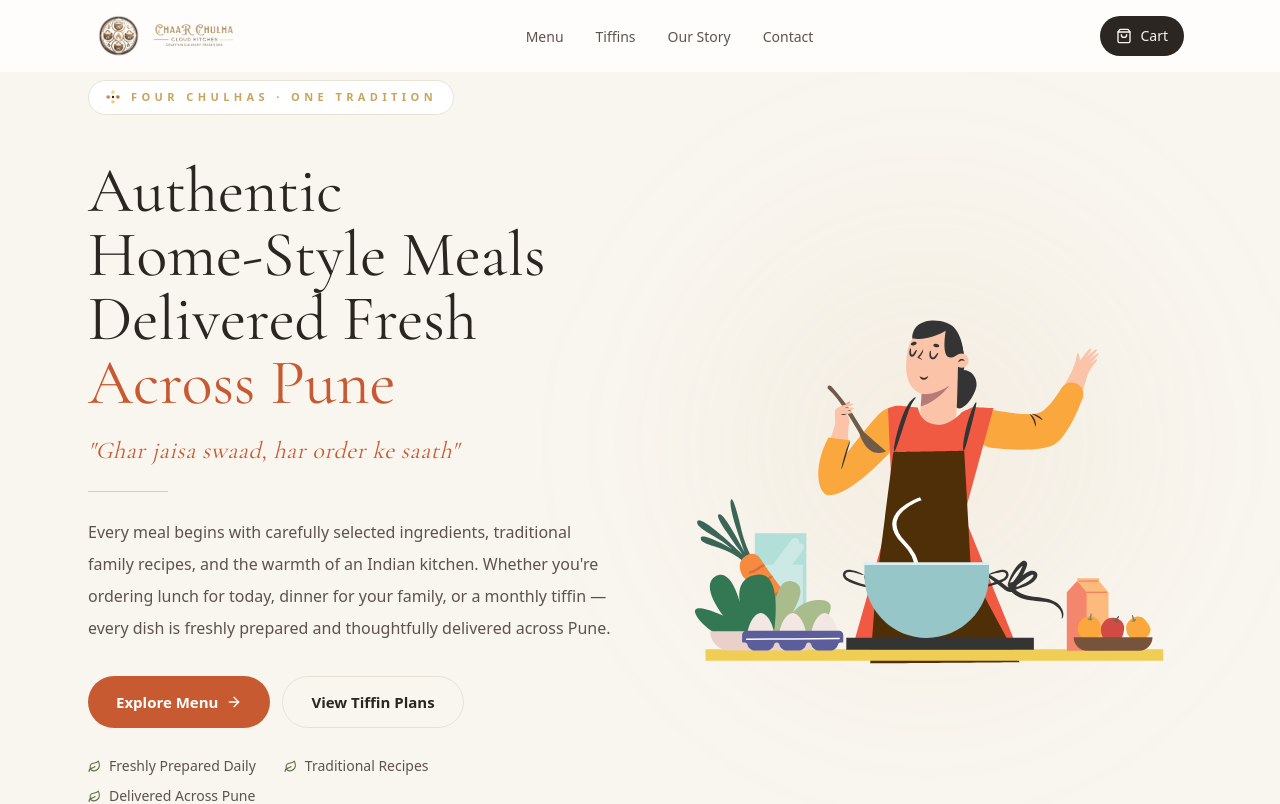
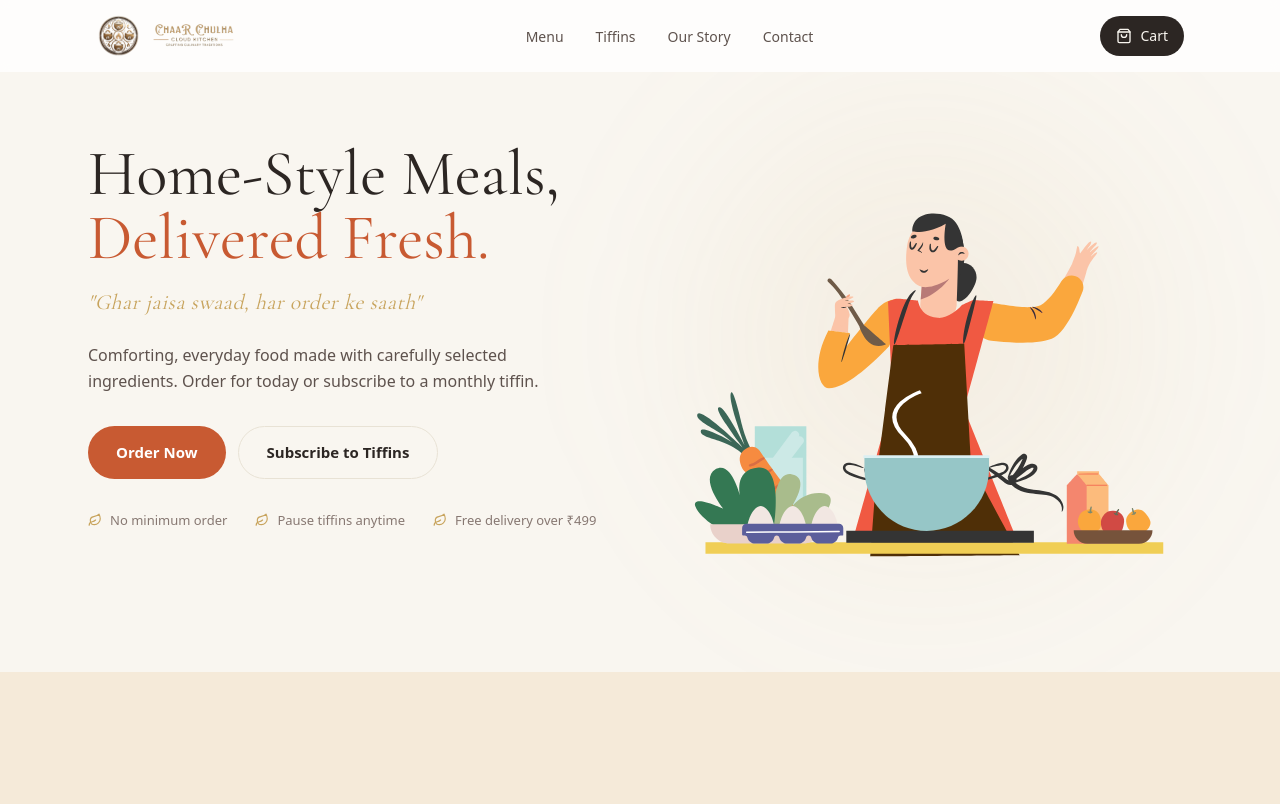
Before and after one commit to IshitaSrivastava23/ChaarChulha, a Next.js app: page / in a window 1280 px wide. Shown: the top 804 px of the page. Built offline with nearby package versions, Linux system fonts and the light colour scheme.

Commit message:
feat: add Hero component and include UPI QR code asset

```diff
--- a/components/Hero.tsx
+++ b/components/Hero.tsx
@@ -1,7 +1,6 @@
 "use client";
 
-import { ArrowRight, Leaf } from "lucide-react";
-import { ChulhaMark } from "./ChulhaMark";
+import { Leaf } from "lucide-react";
 import Image from "next/image";
 
 export function Hero() {
@@ -16,54 +15,27 @@ export function Hero() {
         {/* ── LEFT COPY ── */}
         <div className="animate-slideUp">
 
-          {/* Eyebrow badge */}
-          <div
-            className="mb-7 inline-flex items-center gap-2.5 rounded-full px-4 py-2"
-            style={{ border: "1px solid #E8E2D5", backgroundColor: "#FFFFFF" }}
-          >
-            <ChulhaMark className="h-4 w-4" animate />
-            <span
-              className="font-body text-[11px] font-semibold uppercase"
-              style={{ letterSpacing: "0.4em", color: "#C8A45D" }}
-            >
-              Four Chulhas · One Tradition
-            </span>
-          </div>
-
           {/* Main heading */}
           <h2
-            className="mt-4 font-display text-5xl leading-[1.05] sm:text-6xl md:text-[4rem]"
+            className="font-display text-5xl leading-[1.1] sm:text-6xl md:text-[4rem]"
             style={{ color: "#2C2623" }}
           >
-            Authentic
+            Home-Style Meals,
             <br />
-            Home-Style Meals
-            <br />
-            Delivered Fresh
-            <span style={{ color: "#C85A32" }}> Across Pune</span>
+            <span style={{ color: "#C85A32" }}>Delivered Fresh.</span>
           </h2>
 
           {/* Tagline */}
-          <p className="mt-5 font-display text-2xl italic tracking-wide" style={{ color: "#C85A32" }}>
+          <p className="mt-4 font-display text-[1.35rem] italic tracking-wide" style={{ color: "#C8A45D" }}>
             "Ghar jaisa swaad, har order ke saath"
           </p>
 
-          {/* Thin rule */}
-          <div
-            className="mt-6 h-px w-20"
-            style={{ backgroundColor: "#C8A45D", opacity: 0.5 }}
-          />
-
           {/* Description */}
           <p
-            className="mt-6 max-w-xl font-body text-[16px] leading-8"
+            className="mt-6 max-w-lg font-body text-[16px] leading-relaxed"
             style={{ color: "#5E524D" }}
           >
-            Every meal begins with carefully selected ingredients, traditional
-            family recipes, and the warmth of an Indian kitchen. Whether
-            you're ordering lunch for today, dinner for your family, or a
-            monthly tiffin — every dish is freshly prepared and thoughtfully
-            delivered across Pune.
+            Comforting, everyday food made with carefully selected ingredients. Order for today or subscribe to a monthly tiffin.
           </p>
 
           {/* CTAs */}
@@ -75,11 +47,7 @@ export function Hero() {
               onMouseEnter={e => (e.currentTarget.style.backgroundColor = "#AF4B26")}
               onMouseLeave={e => (e.currentTarget.style.backgroundColor = "#C85A32")}
             >
-              Explore Menu
-              <ArrowRight
-                size={16}
-                className="transition-transform group-hover:translate-x-1"
-              />
+              Order Now
             </a>
 
             <a
@@ -99,23 +67,25 @@ export function Hero() {
                 e.currentTarget.style.backgroundColor = "transparent";
               }}
             >
-              View Tiffin Plans
+              Subscribe to Tiffins
             </a>
           </div>
 
           {/* Trust signals */}
           <div
-            className="mt-7 flex flex-wrap gap-x-7 gap-y-2.5 font-body text-sm font-medium"
-            style={{ color: "#5E524D" }}
+            className="mt-8 flex flex-wrap gap-x-7 gap-y-3 font-body text-[13px] font-medium"
+            style={{ color: "#877872" }}
           >
-            {["Freshly Prepared Daily", "Traditional Recipes", "Delivered Across Pune"].map(
-              (label) => (
-                <div key={label} className="flex items-center gap-2">
-                  <Leaf size={13} style={{ color: "#657049" }} className="shrink-0" />
-                  {label}
-                </div>
-              )
-            )}
+            {[
+              "No minimum order",
+              "Pause tiffins anytime",
+              "Free delivery over ₹499",
+            ].map((label) => (
+              <div key={label} className="flex items-center gap-2">
+                <Leaf size={14} style={{ color: "#C8A45D" }} className="shrink-0" />
+                {label}
+              </div>
+            ))}
           </div>
         </div>
 
```
Also changed, not shown: public/images/upi_qr.jpeg (added).
